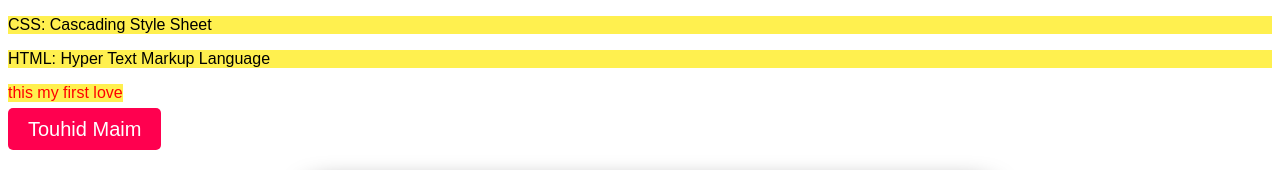
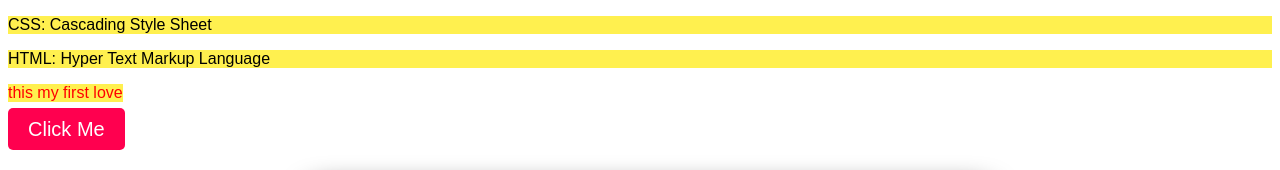
Before and after one commit to TouhidMaim/web-development, a plain HTML site: page index.html in a window 1280 px wide. Shown: the top 170 px of the page. Drawn offline with Linux system fonts and the light colour scheme.

Commit message:
change btn

```diff
--- a/index.html
+++ b/index.html
@@ -13,7 +13,7 @@
     <p class="html">HTML: Hyper Text Markup Language</p>
     <p class="love">this my first love</p>
     <a href="http://google.com/"
-    target="_blank">Touhid Maim</a>
+    target="_blank">Click Me</a>
    <div>
     <p>Lorem ipsum dolor sit amet consectetur adipisicing elit. Omnis, tempore dolores quibusdam, magnam hic laudantium exercitationem possimus neque voluptatibus consectetur quis non? Molestias voluptatibus culpa perspiciatis ratione voluptate autem odio quas animi soluta, temporibus molestiae doloremque dolorum atque, voluptas quos corrupti, saepe eaque! Quasi dignissimos quaerat soluta nostrum, autem maiores!</p>
     <p>Lorem ipsum dolor sit amet consectetur adipisicing elit. Omnis, tempore dolores quibusdam, magnam hic laudantium exercitationem possimus neque voluptatibus consectetur quis non? Molestias voluptatibus culpa perspiciatis ratione voluptate autem odio quas animi soluta, temporibus molestiae doloremque dolorum atque, voluptas quos corrupti, saepe eaque! Quasi dignissimos quaerat soluta nostrum, autem maiores!</p>
```
